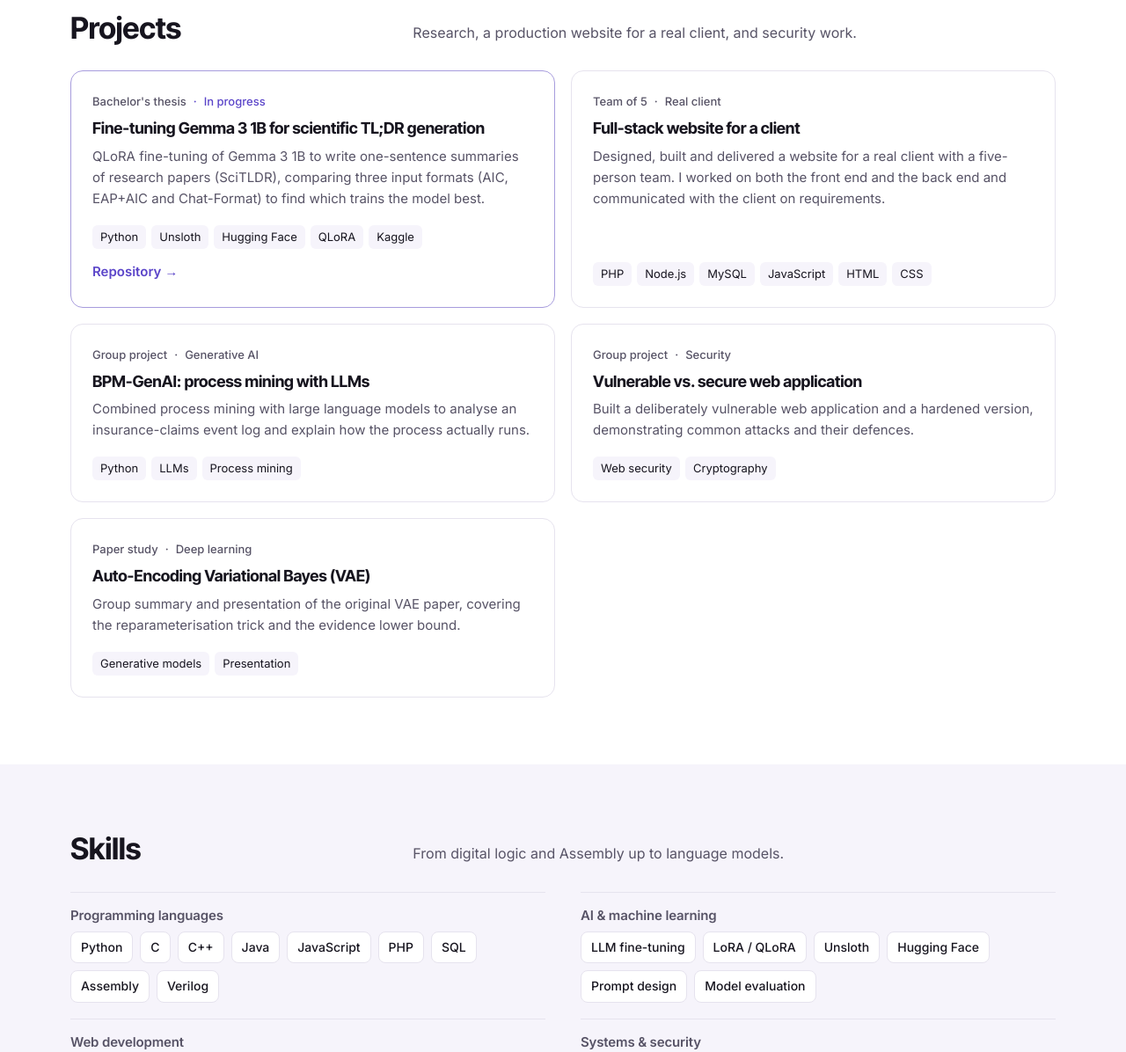
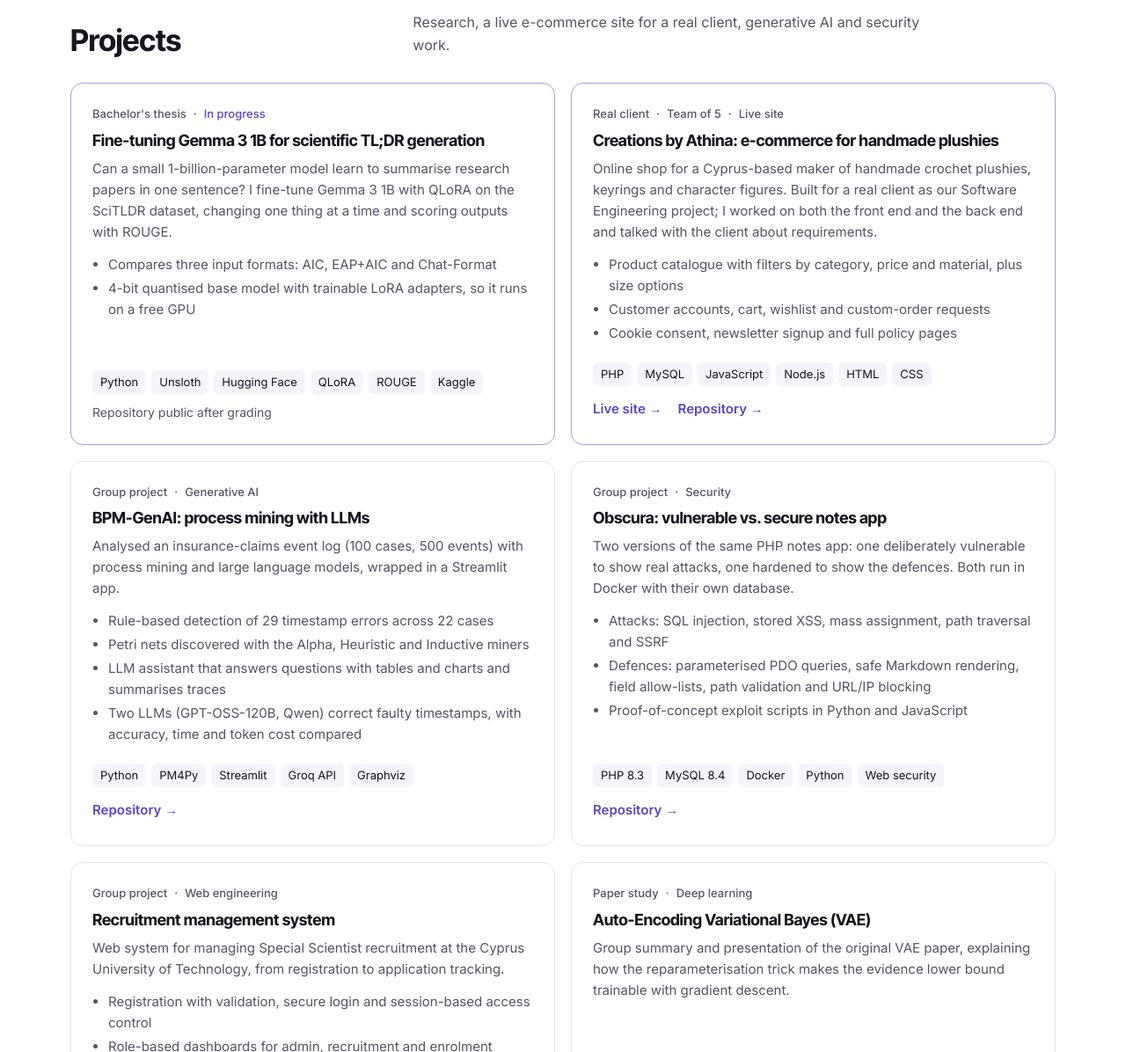
Before and after one commit to chrisanton17/chrisanton17.github.io, a plain HTML site: page index.html in a window 1280 px wide. Shown: the part 1120-2316 px from the top of the page at 88% size. Drawn offline with Linux system fonts and the light colour scheme.

Commit message:
Fix portfolio details

```diff
--- a/index.html
+++ b/index.html
@@ -79,6 +79,8 @@ figcaption b{color:var(--ink)}
 .stack span{font-size:13px;padding:3px 9px;border-radius:6px;background:var(--alt);color:var(--ink)}
 .more{font-weight:600;font-size:15px;color:var(--acc);text-decoration:none;align-self:flex-start;padding:4px 0}
 .more:hover{text-decoration:underline}
+.card ul{margin:0;padding-left:18px;color:var(--soft);font-size:15px}.card li{margin:3px 0}
+.links{display:flex;gap:18px;flex-wrap:wrap}.note{font-size:14px;color:var(--soft)}
 /* skills */
 .skills{display:grid;grid-template-columns:repeat(2,minmax(0,1fr));gap:0 40px}
 .skills>div{padding:18px 0;border-top:1px solid var(--line)}
@@ -176,37 +178,72 @@ footer{text-align:center;padding:24px 16px;color:var(--soft);font-size:14px}
 </div></section>
 
 <section class="band" id="projects"><div class="wrap">
-  <div class="head"><h2>Projects</h2><p>Research, a production website for a real client, and security work.</p></div>
+  <div class="head"><h2>Projects</h2><p>Research, a live e-commerce site for a real client, generative AI and security work.</p></div>
   <div class="grid">
     <article class="card feat">
       <div class="meta"><span>Bachelor's thesis</span><span class="live">In progress</span></div>
       <h3>Fine-tuning Gemma 3 1B for scientific TL;DR generation</h3>
-      <p>QLoRA fine-tuning of Gemma 3 1B to write one-sentence summaries of research papers (SciTLDR), comparing three input formats (AIC, EAP+AIC and Chat-Format) to find which trains the model best.</p>
-      <div class="stack"><span>Python</span><span>Unsloth</span><span>Hugging Face</span><span>QLoRA</span><span>Kaggle</span></div>
-      <a class="more" href="https://github.com/chrisanton17/gemma-scitldr-thesis">Repository →</a>
+      <p>Can a small 1-billion-parameter model learn to summarise research papers in one sentence? I fine-tune Gemma 3 1B with QLoRA on the SciTLDR dataset, changing one thing at a time and scoring outputs with ROUGE.</p>
+      <ul>
+        <li>Compares three input formats: AIC, EAP+AIC and Chat-Format</li>
+        <li>4-bit quantised base model with trainable LoRA adapters, so it runs on a free GPU</li>
+      </ul>
+      <div class="stack"><span>Python</span><span>Unsloth</span><span>Hugging Face</span><span>QLoRA</span><span>ROUGE</span><span>Kaggle</span></div>
+      <span class="note">Repository public after grading</span>
     </article>
-    <article class="card">
-      <div class="meta"><span>Team of 5</span><span>Real client</span></div>
-      <h3>Full-stack website for a client</h3>
-      <p>Designed, built and delivered a website for a real client with a five-person team. I worked on both the front end and the back end and communicated with the client on requirements.</p>
-      <div class="stack"><span>PHP</span><span>Node.js</span><span>MySQL</span><span>JavaScript</span><span>HTML</span><span>CSS</span></div>
+    <article class="card feat">
+      <div class="meta"><span>Real client</span><span>Team of 5</span><span>Live site</span></div>
+      <h3>Creations by Athina: e-commerce for handmade plushies</h3>
+      <p>Online shop for a Cyprus-based maker of handmade crochet plushies, keyrings and character figures. Built for a real client as our Software Engineering project; I worked on both the front end and the back end and talked with the client about requirements.</p>
+      <ul>
+        <li>Product catalogue with filters by category, price and material, plus size options</li>
+        <li>Customer accounts, cart, wishlist and custom-order requests</li>
+        <li>Cookie consent, newsletter signup and full policy pages</li>
+      </ul>
+      <div class="stack"><span>PHP</span><span>MySQL</span><span>JavaScript</span><span>Node.js</span><span>HTML</span><span>CSS</span></div>
+      <div class="links"><a class="more" href="https://creationsbyathina.com">Live site →</a><a class="more" href="https://github.com/chrisanton17/CEI_328-Project">Repository →</a></div>
     </article>
     <article class="card">
       <div class="meta"><span>Group project</span><span>Generative AI</span></div>
       <h3>BPM-GenAI: process mining with LLMs</h3>
-      <p>Combined process mining with large language models to analyse an insurance-claims event log and explain how the process actually runs.</p>
-      <div class="stack"><span>Python</span><span>LLMs</span><span>Process mining</span></div>
+      <p>Analysed an insurance-claims event log (100 cases, 500 events) with process mining and large language models, wrapped in a Streamlit app.</p>
+      <ul>
+        <li>Rule-based detection of 29 timestamp errors across 22 cases</li>
+        <li>Petri nets discovered with the Alpha, Heuristic and Inductive miners</li>
+        <li>LLM assistant that answers questions with tables and charts and summarises traces</li>
+        <li>Two LLMs (GPT-OSS-120B, Qwen) correct faulty timestamps, with accuracy, time and token cost compared</li>
+      </ul>
+      <div class="stack"><span>Python</span><span>PM4Py</span><span>Streamlit</span><span>Groq API</span><span>Graphviz</span></div>
+      <a class="more" href="https://github.com/chrisanton17/bpm-genai">Repository →</a>
     </article>
     <article class="card">
       <div class="meta"><span>Group project</span><span>Security</span></div>
-      <h3>Vulnerable vs. secure web application</h3>
-      <p>Built a deliberately vulnerable web application and a hardened version, demonstrating common attacks and their defences.</p>
-      <div class="stack"><span>Web security</span><span>Cryptography</span></div>
+      <h3>Obscura: vulnerable vs. secure notes app</h3>
+      <p>Two versions of the same PHP notes app: one deliberately vulnerable to show real attacks, one hardened to show the defences. Both run in Docker with their own database.</p>
+      <ul>
+        <li>Attacks: SQL injection, stored XSS, mass assignment, path traversal and SSRF</li>
+        <li>Defences: parameterised PDO queries, safe Markdown rendering, field allow-lists, path validation and URL/IP blocking</li>
+        <li>Proof-of-concept exploit scripts in Python and JavaScript</li>
+      </ul>
+      <div class="stack"><span>PHP 8.3</span><span>MySQL 8.4</span><span>Docker</span><span>Python</span><span>Web security</span></div>
+      <a class="more" href="https://github.com/chrisanton17/Obscura">Repository →</a>
+    </article>
+    <article class="card">
+      <div class="meta"><span>Group project</span><span>Web engineering</span></div>
+      <h3>Recruitment management system</h3>
+      <p>Web system for managing Special Scientist recruitment at the Cyprus University of Technology, from registration to application tracking.</p>
+      <ul>
+        <li>Registration with validation, secure login and session-based access control</li>
+        <li>Role-based dashboards for admin, recruitment and enrolment</li>
+        <li>Bookmarkable keyword search; hashed passwords and prepared statements against SQL injection and XSS</li>
+      </ul>
+      <div class="stack"><span>PHP</span><span>MySQL</span><span>PDO</span><span>HTML</span><span>CSS</span></div>
+      <a class="more" href="https://github.com/chrisanton17/web-engineering-project">Repository →</a>
     </article>
     <article class="card">
       <div class="meta"><span>Paper study</span><span>Deep learning</span></div>
       <h3>Auto-Encoding Variational Bayes (VAE)</h3>
-      <p>Group summary and presentation of the original VAE paper, covering the reparameterisation trick and the evidence lower bound.</p>
+      <p>Group summary and presentation of the original VAE paper, explaining how the reparameterisation trick makes the evidence lower bound trainable with gradient descent.</p>
       <div class="stack"><span>Generative models</span><span>Presentation</span></div>
     </article>
   </div>
@@ -223,7 +260,7 @@ footer{text-align:center;padding:24px 16px;color:var(--soft);font-size:14px}
     <div><h3>Hardware</h3><div class="chips"><span>PC building</span><span>Component compatibility</span><span>3D printing</span><span>Digital logic</span></div></div>
     <div><h3>Tools</h3><div class="chips"><span>Git</span><span>GitHub</span><span>Linux</span><span>Terminal / shell</span><span>MATLAB</span><span>Kaggle</span></div></div>
     <div><h3>Professional</h3><div class="chips"><span>Client communication</span><span>Presentations</span><span>Leading project work</span><span>Teamwork</span></div></div>
-    <div><h3>Spoken languages</h3><div class="chips"><span>Greek</span><span>English</span><span>Italian(1 course)</span><span>Moldovan (Romanian)</span><span>Chinese (beginner)</span></div></div>
+    <div><h3>Spoken languages</h3><div class="chips"><span>Greek</span><span>English</span><span>Italian (1 course)</span><span>Moldovan (Romanian)</span><span>Chinese (beginner)</span></div></div>
   </div>
 </div></section>
 
@@ -248,8 +285,8 @@ footer{text-align:center;padding:24px 16px;color:var(--soft);font-size:14px}
 <section class="contact band" id="contact"><div class="wrap">
   <div><h2>Get in touch</h2><p>I'm looking for AI research and AI engineering roles from 2027, in Paphos or remote.</p></div>
   <div class="clist">
-    <a href="mailto:chrisanton1705@gmail.com">Email <small>YOUR-EMAIL@example.com</small></a>
-    <a href="https://www.linkedin.com/in/christina-antoniou-864573386">LinkedIn <small>linkedin.com/in/YOUR-LINKEDIN</small></a>
+    <a href="mailto:chrisanton1705@gmail.com">Email <small>chrisanton1705@gmail.com</small></a>
+    <a href="https://www.linkedin.com/in/christina-antoniou-864573386">LinkedIn <small>linkedin.com/in/christina-antoniou-864573386</small></a>
     <a href="https://github.com/chrisanton17">GitHub <small>github.com/chrisanton17</small></a>
   </div>
 </div></section>
```
